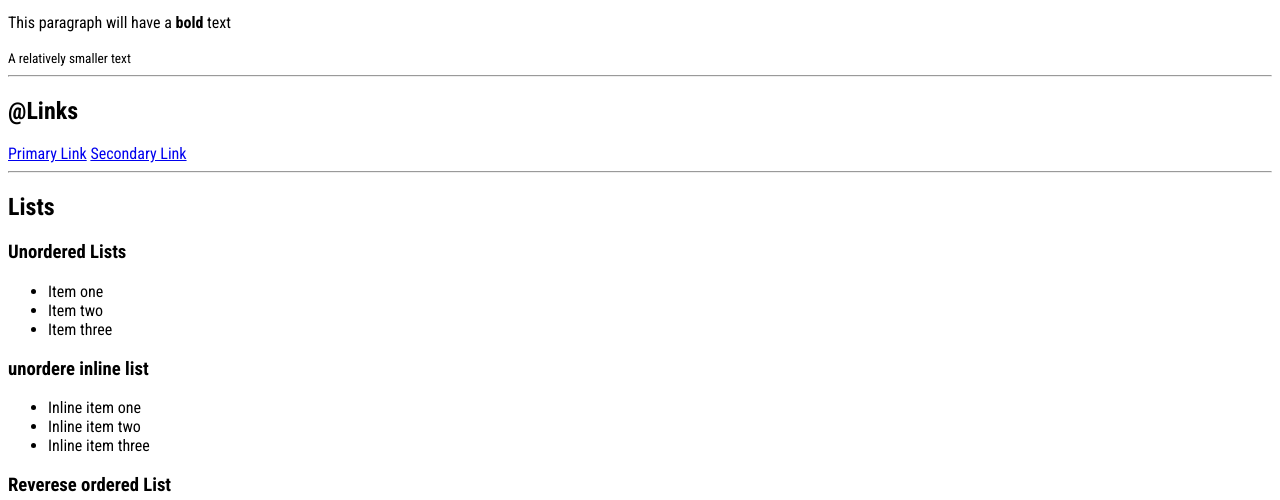
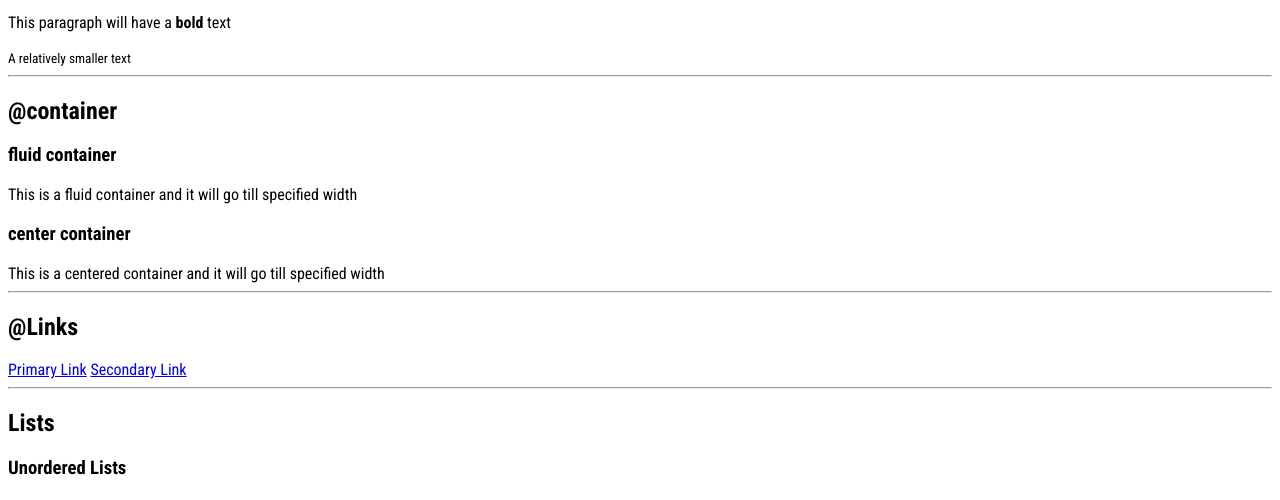
Before and after one commit to Chandramohan97/neogcmap-lesson3-live, a plain HTML site: page index.html in a window 1280 px wide. Shown: the part 269-769 px from the top of the page. Drawn offline with Linux system fonts and the light colour scheme.

Commit message:
adding containers

```diff
--- a/index.html
+++ b/index.html
@@ -11,10 +11,10 @@
 </head>
 
 <link href="styles.css" rel="stylesheet"/>
+
 <body>
     <h1> Welcome to Chandra's Component library</h1>
-    <p>I am attending neog's camp and I want to make a library which would make all my
-        projects look good and consistent </p>
+    <p>I am attending neog's camp and I want to make a library which would make all my projects look good and consistent </p>
 
     <hr>
 
@@ -24,6 +24,16 @@
 
     <p> This paragraph will have a <strong>bold</strong> text</p>
     <small>A relatively smaller text </small>
+
+    <hr>
+
+    <h2> @container </h2>
+
+    <h3> fluid container </h3>
+    <div>This is a fluid container and it will go till specified width</div>
+
+    <h3> center container </h3>
+    <div>This is a centered container and it will go till specified width</div>
 
     <hr>
 
```
